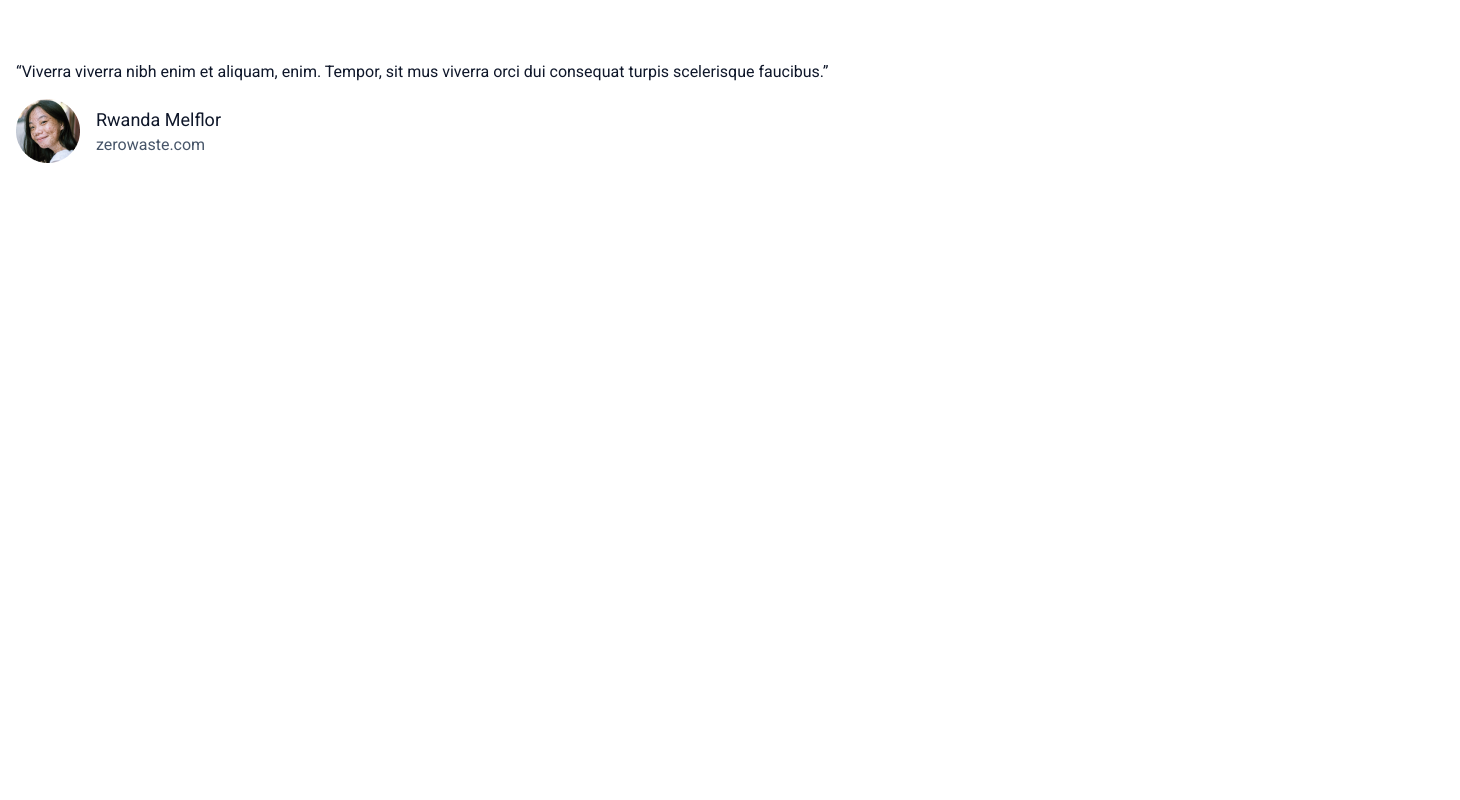
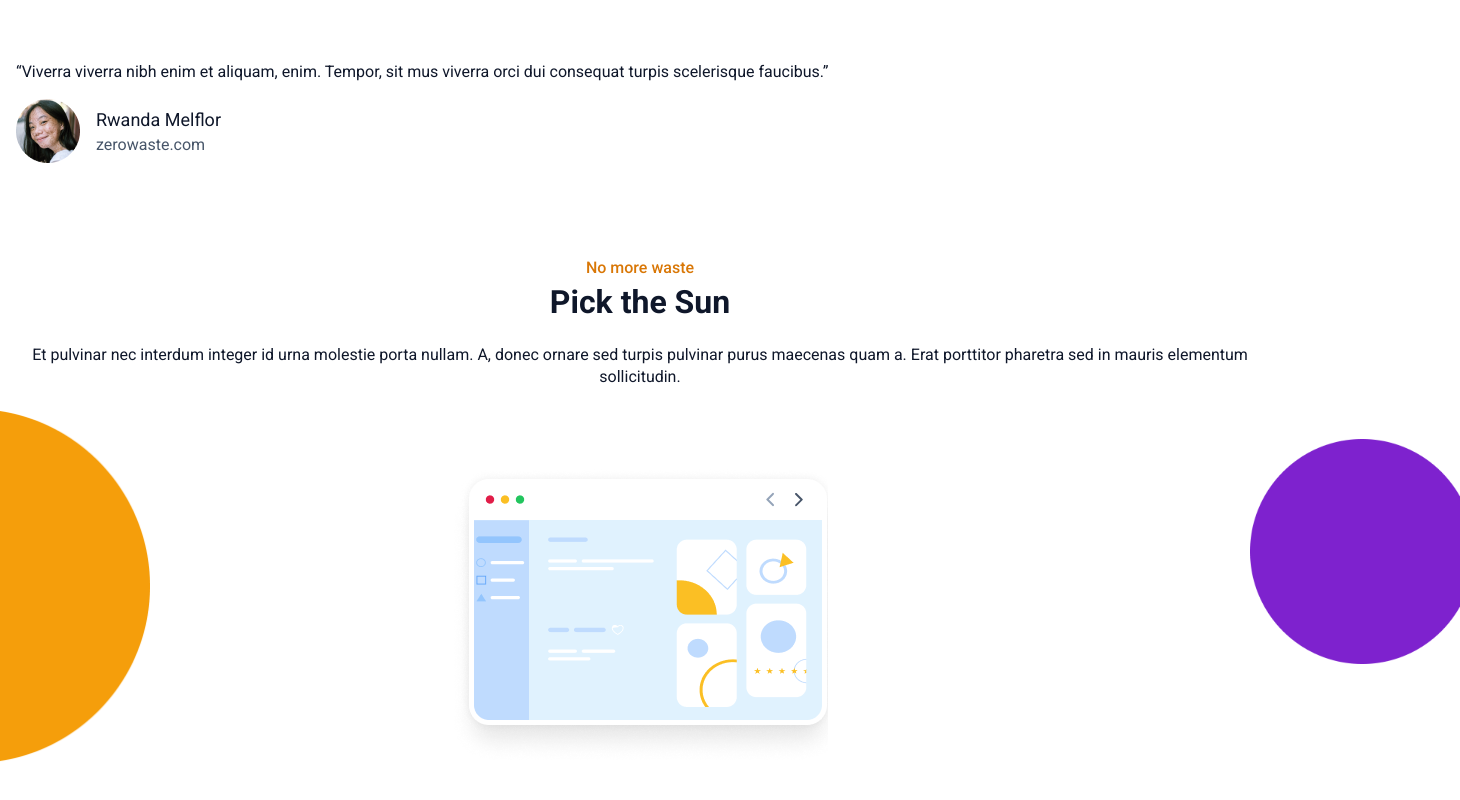
Before and after one commit to jooluisrm/buzzvel-fe, a Next.js app: page / in a window 1280 px wide. Shown: the part 636-1436 px from the top of the page, 1460 px wide, since content can reach past the window. Before the commit the page ends 847 px from the top, so only its background shows below. Built offline with nearby package versions, Linux system fonts and the light colour scheme.

Commit message:
section2 criada

```diff
--- a/src/app/page.tsx
+++ b/src/app/page.tsx
@@ -1,9 +1,11 @@
 import { Section1 } from "@/components/section1/Section1";
+import { Section2 } from "@/components/section2/Section2";
 
 const Page = () => {
     return (
         <div>
             <Section1 />
+            <Section2 />
         </div>
     );
 }
--- /dev/null
+++ b/src/components/section2/Section2.tsx
@@ -0,0 +1,27 @@
+import Image from "next/image";
+import img from "@/app/assets/Desktop.png";
+import laranja from "@/app/assets/Ellipse 14.png";
+import roxo from "@/app/assets/Ellipse 15.png";
+
+export const Section2 = () => {
+    return (
+        <section className="flex flex-col items-center text-center py-12 px-4 gap-6">
+            <div className="flex flex-col gap-6">
+                <div className="flex flex-col gap-2">
+                    <h2 className="text-[16px] text-[#D97706] font-medium leading-[17.6px]">No more waste</h2>
+                    <h1 className="text-[32px] leading-[35.2px] font-bold">Pick the Sun</h1>
+                </div>
+
+                <p className="text-[16px] leading-[22.4px]">
+                    Et pulvinar nec interdum integer id urna molestie porta nullam. A, donec ornare sed turpis pulvinar
+                    purus maecenas quam a. Erat porttitor pharetra sed in mauris elementum sollicitudin.
+                </p>
+            </div>
+            <div className="pt-14">
+                <Image alt="desktop" src={img}/>
+            </div>
+            <Image width={249.86} height={250.22} alt="fundo laranja" src={laranja} className="absolute z-[-1] left-[-100px] translate-y-[150px]"/>
+            <Image width={209.74} height={210.1} alt="fundo roxo" src={roxo} className="absolute z-[-1] right-[-180px] translate-y-[180px]" />
+        </section>
+    );
+}
```
